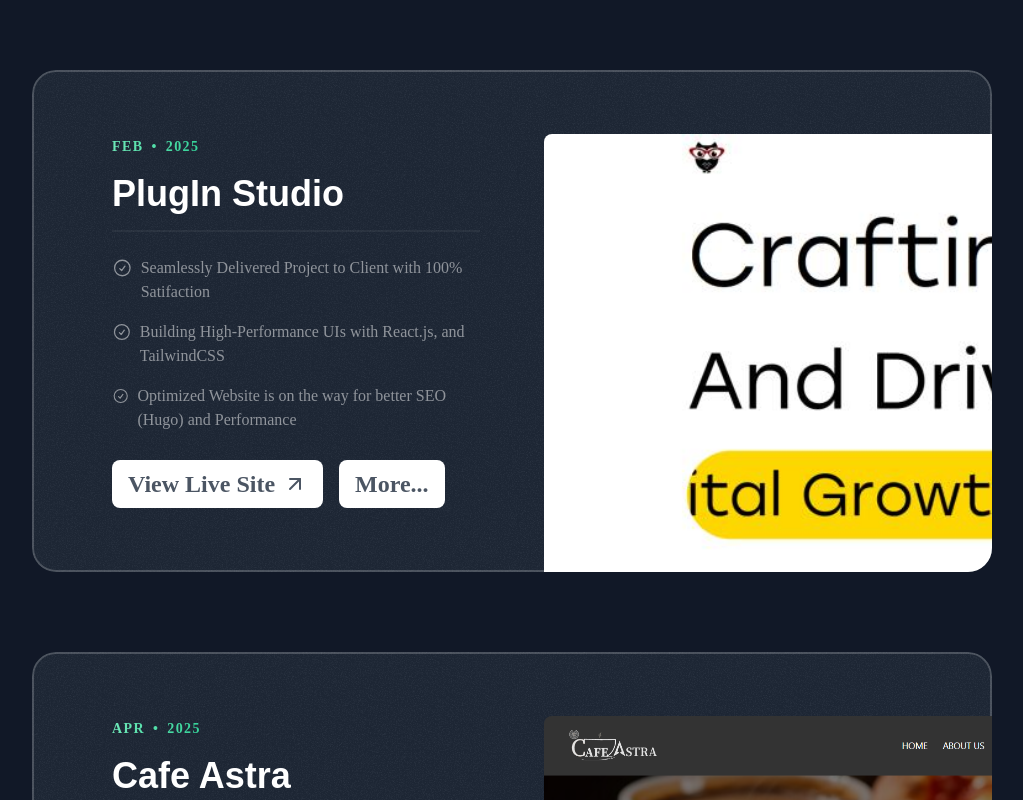
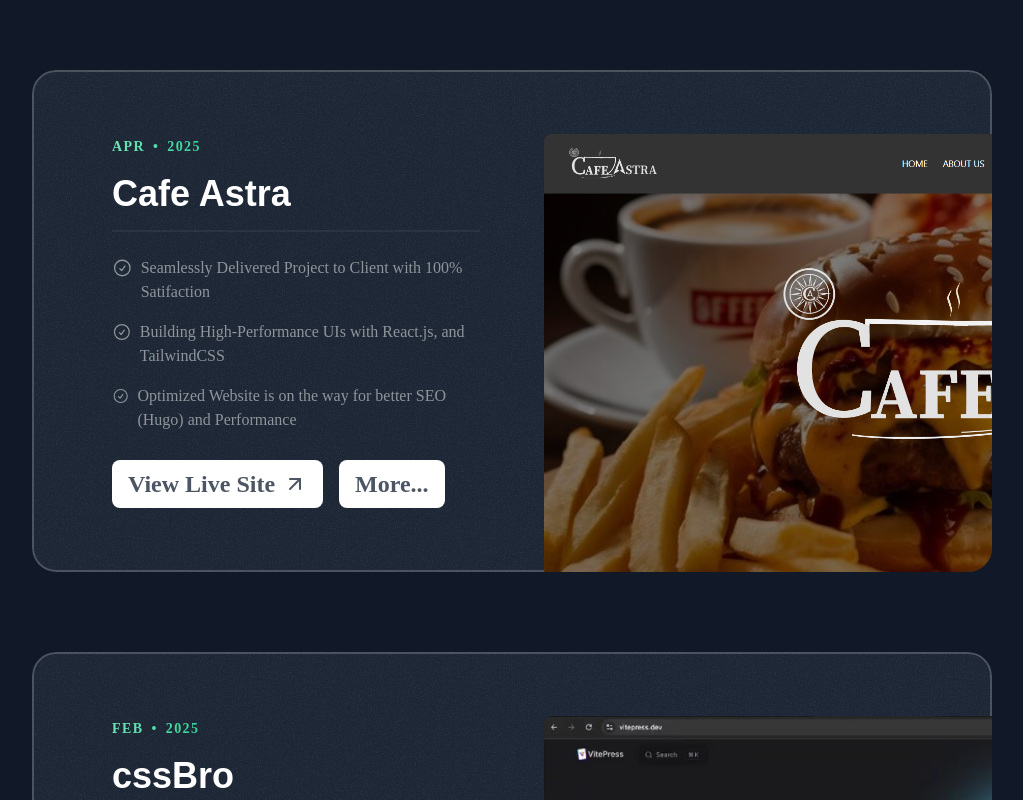
Before and after one commit to Asyedabdulrahman/Portfolio_, a Next.js app: page / in a window 1280 px wide. Shown: the part 1060-1860 px from the top of the page, without its empty margins (128-1151 px from the left). Built offline with nearby package versions, Linux system fonts and the light colour scheme; a web font is replaced by a local one.

Commit message:
removed data : removed pluginstudion based on madhavan request

```diff
--- a/src/sections/Projects.jsx
+++ b/src/sections/Projects.jsx
@@ -148,25 +148,6 @@ Why MyTube Stands Out:<br /><br />
 ];
 
 const portfolioProjects = [
-  {
-    company: "Feb",
-    year: "2025",
-    title: "PlugIn Studio",
-    results: [
-      {
-        title: "Seamlessly Delivered Project to Client with 100% Satifaction",
-      },
-      {
-        title: "Building High-Performance UIs with React.js, and TailwindCSS",
-      },
-      {
-        title:
-          "Optimized Website is on the way for better SEO (Hugo) and Performance",
-      },
-    ],
-    link: "https://pluginstudio.in",
-    image: pluginStudio,
-  },
   {
     company: "Apr",
     year: "2025",
```
